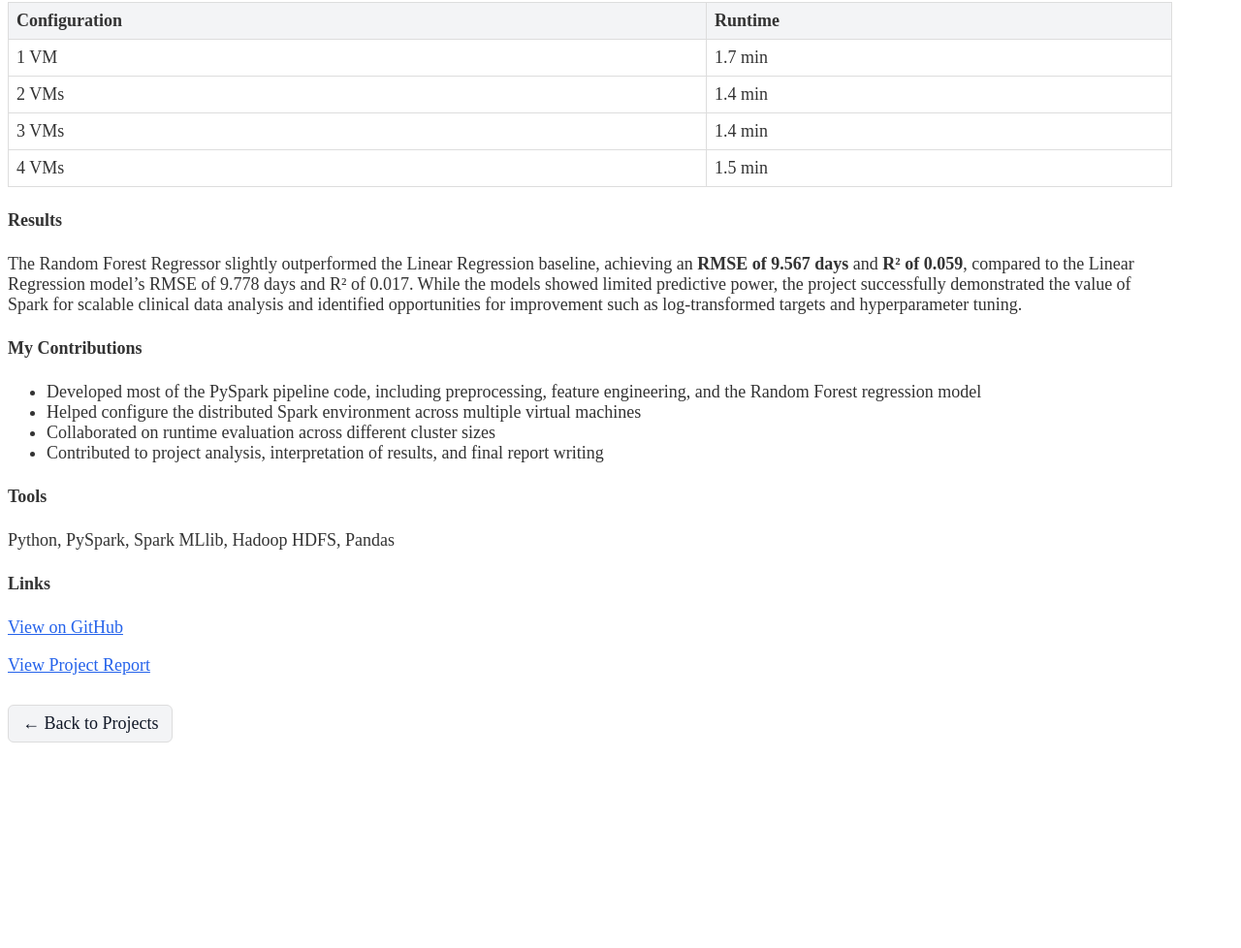
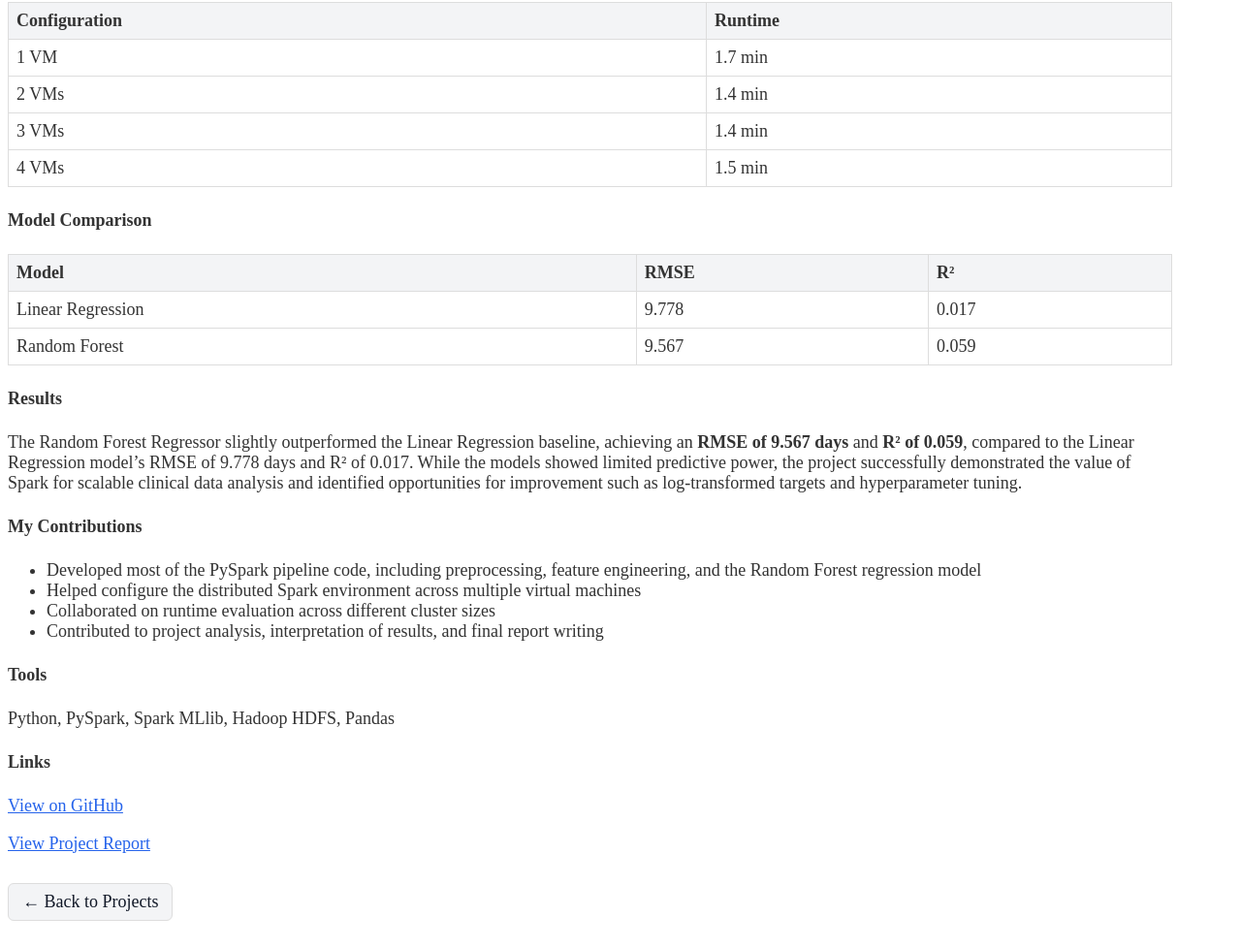
Before and after one commit to oliviagette/oliviagette.github.io, a plain HTML site: page projects/icu.html in a window 1280 px wide. Shown: the part 881-1859 px from the top of the page at 97% size. Before the commit the page ends 1675 px from the top, so only its background shows below. Drawn offline with Linux system fonts and the light colour scheme.

Commit message:
Update icu.html
Adding model comparison table

```diff
--- a/projects/icu.html
+++ b/projects/icu.html
@@ -82,6 +82,26 @@
     </tr>
   </table>
 
+  <h4>Model Comparison</h4>
+
+  <table>
+    <tr>
+      <th>Model</th>
+      <th>RMSE</th>
+      <th>R²</th>
+    </tr>
+    <tr>
+      <td>Linear Regression</td>
+      <td>9.778</td>
+      <td>0.017</td>
+    </tr>
+    <tr>
+      <td>Random Forest</td>
+      <td>9.567</td>
+      <td>0.059</td>
+    </tr>
+  </table>
+
   <h4>Results</h4>
     <p>
       The Random Forest Regressor slightly outperformed the Linear Regression baseline, achieving an
```
